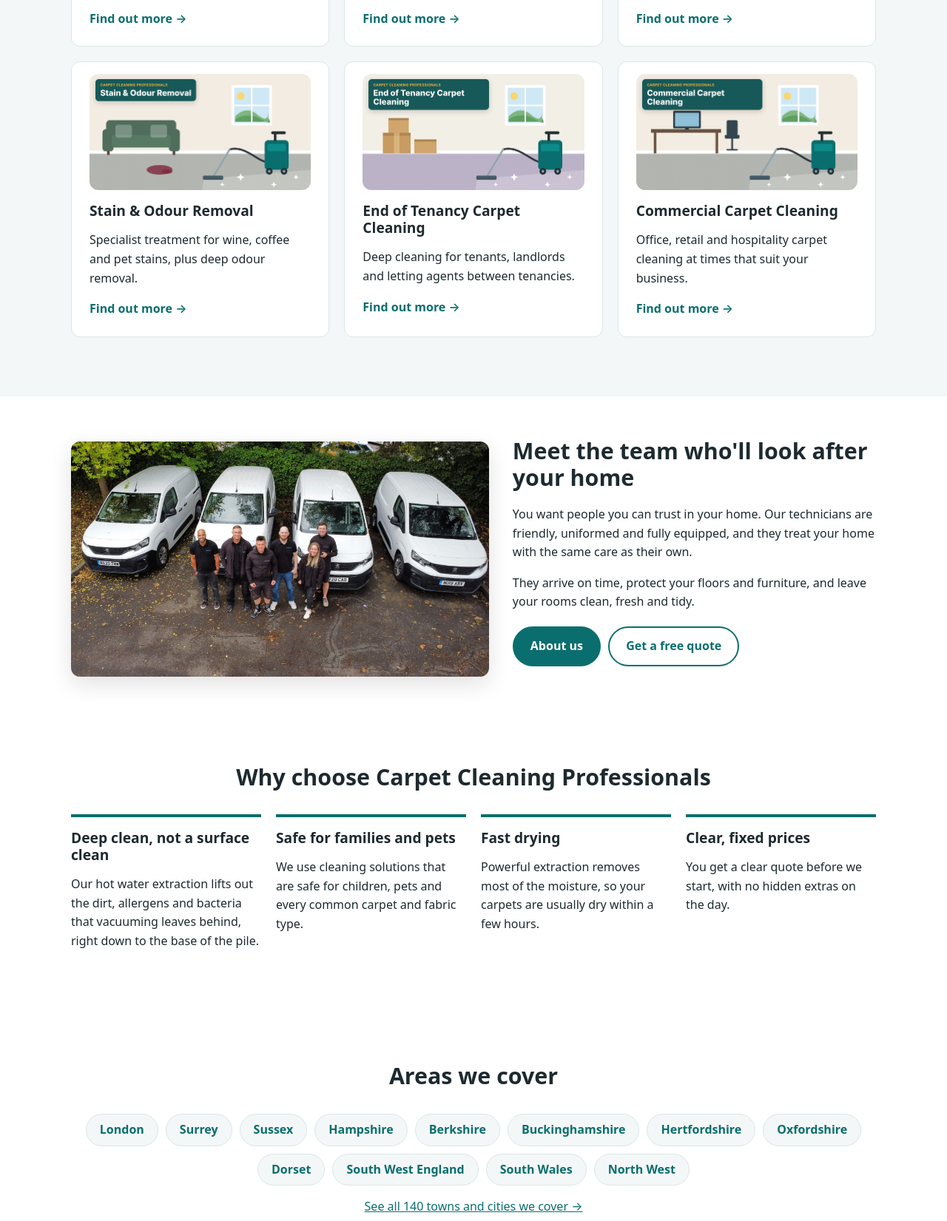
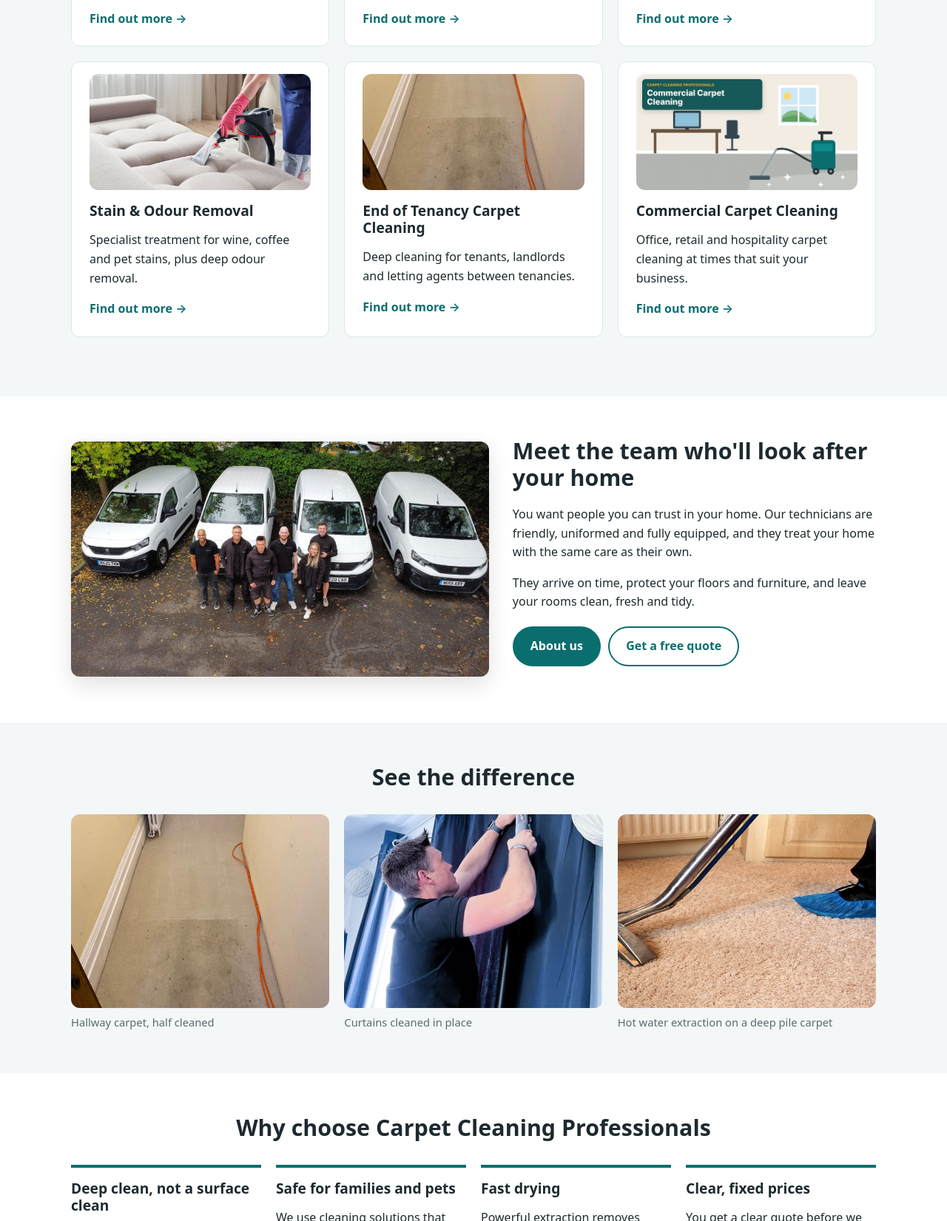
Before and after one commit to clean-aj/carpet-cleaning-professionals, an Eleventy site: page src/content/home.md in a window 1280 px wide. Shown: the part 1333-2984 px from the top of the page at 74% size. Built offline with nearby package versions, Linux system fonts and the light colour scheme; Eleventy itself is replaced by a stand-in of ours; files that its build step writes are made by us from their sources.

Commit message:
Add real job and cleaning photos to service pages and home gallery
- Carpet, upholstery, stain removal and end of tenancy pages use photos
- Real hallway before/after and curtain cleaning photos in page content
- 'See the difference' photo gallery on the home page, editable in the CMS
- Generator no longer overwrites real service/blog photos

Co-Authored-By: Claude Opus 5.5 <noreply@anthropic.com>
Claude-Session: https://claude.ai/code/session_01HcsMWX8vXi4Tnpb6pxRqFQ

```diff
--- a/scripts/generate-locations.mjs
+++ b/scripts/generate-locations.mjs
@@ -314,7 +314,7 @@ for (const [md, img, scene, heading] of extra) {
   const alt = `Illustration of ${describeScene({ scene, seed })}, captioned "${heading}" by Carpet Cleaning Professionals`;
   const mdPath = `${root}src/content/${md}`;
   let text = readFileSync(mdPath, "utf8");
-  if (!/^image:/m.test(text) || FORCE) {
+  if (!/^image:/m.test(text) || (FORCE && /^image: "?\/images\/(services|blog)\//m.test(text))) {
     text = text.replace(/^image:.*\n|^imageAlt:.*\n/gm, "");
     text = text.replace(/\n---\n/, `\nimage: ${yaml("/images/" + img)}\nimageAlt: ${yaml(alt)}\n---\n`);
     writeFileSync(mdPath, text);
--- a/src/_includes/page.njk
+++ b/src/_includes/page.njk
@@ -40,6 +40,24 @@ layout: base.njk
       <p>They arrive on time, protect your floors and furniture, and leave your rooms clean, fresh and tidy.</p>
       <p><a class="btn" href="/about/">About us</a> <a class="btn btn-outline" href="/contact/">Get a free quote</a></p>
     </div>
+  </div>
+</section>
+{%- endif %}
+
+{%- if gallery %}
+<section class="section section-alt">
+  <div class="container">
+    <h2 class="section-title">See the difference</h2>
+    <ul class="gallery">
+      {%- for g in gallery %}
+      <li>
+        <figure>
+          <img src="{{ g.image }}" alt="{{ g.alt }}" sizes="(min-width: 900px) 360px, 100vw">
+          {%- if g.caption %}<figcaption>{{ g.caption }}</figcaption>{% endif %}
+        </figure>
+      </li>
+      {%- endfor %}
+    </ul>
   </div>
 </section>
 {%- endif %}
--- a/src/assets/styles.css
+++ b/src/assets/styles.css
@@ -158,6 +158,14 @@ h3 { font-size: 1.2rem; }
 .quote-card { overflow: hidden; }
 .quote-photo { display: block; width: calc(100% + 48px); max-width: none; height: auto; margin: -24px -24px 18px; aspect-ratio: 3 / 2; object-fit: cover; }
 
+/* Photos */
+.photo-figure { margin: 24px 0; max-width: 420px !important; }
+.photo-figure img, .gallery img { display: block; width: 100%; height: auto; border-radius: var(--radius); }
+figcaption { font-size: .92rem; color: var(--muted); margin-top: 8px; }
+.gallery { list-style: none; padding: 0; margin: 0; display: grid; gap: 20px; grid-template-columns: repeat(auto-fit, minmax(260px, 1fr)); }
+.gallery figure { margin: 0; }
+.gallery img { aspect-ratio: 4 / 3; object-fit: cover; }
+
 /* CTA */
 .cta { background: var(--brand-dark); color: #fff; padding: 48px 0; }
 .cta-inner { display: flex; flex-wrap: wrap; align-items: center; justify-content: space-between; gap: 20px; }
--- a/src/content/home.md
+++ b/src/content/home.md
@@ -20,6 +20,16 @@ features:
     text: Powerful extraction removes most of the moisture, so your carpets are usually dry within a few hours.
   - title: Clear, fixed prices
     text: You get a clear quote before we start, with no hidden extras on the day.
+gallery:
+  - image: "/images/photos/hallway-carpet-cleaning-before-and-after.jpg"
+    alt: "Before and after carpet cleaning in a hallway by Carpet Cleaning Professionals: the cleaned far half of the cream carpet is bright, while the uncleaned near half is grey and marked with dirt"
+    caption: "Hallway carpet, half cleaned"
+  - image: "/images/photos/curtain-cleaning-technician-navy-curtains.jpg"
+    alt: "Carpet Cleaning Professionals technician cleaning navy blue eyelet curtains with a handheld upholstery extraction tool"
+    caption: "Curtains cleaned in place"
+  - image: "/images/photos/hot-water-extraction-carpet-cleaning-beige-carpet.jpg"
+    alt: "Hot water extraction carpet cleaning wand cleaning a beige twist pile carpet, with a technician wearing blue protective shoe covers"
+    caption: "Hot water extraction on a deep pile carpet"
 ---
 Carpets take a lot of punishment: everyday foot traffic, spills, pets and muddy shoes. Over time, dirt works deep into the fibres, making carpets look tired and dull and trapping allergens and odours.
 
--- a/src/content/services/carpet-cleaning.md
+++ b/src/content/services/carpet-cleaning.md
@@ -5,8 +5,8 @@ description: Deep hot water extraction carpet cleaning that removes dirt, allerg
 summary: Deep hot water extraction cleaning that removes ground-in dirt, allergens and stains.
 intro: Deep hot water extraction cleaning that restores colour, softness and freshness to your carpets.
 order: 1
-image: "/images/services/professional-carpet-cleaning-hot-water-extraction.jpg"
-imageAlt: "Illustration of a hot water extraction carpet cleaning machine cleaning a sage green living room carpet beside a tan sofa, with a window looking out over green hills, captioned \"Carpet Cleaning\" by Carpet Cleaning Professionals"
+image: "/images/photos/hot-water-extraction-carpet-cleaning-beige-carpet.jpg"
+imageAlt: "Hot water extraction carpet cleaning wand cleaning a beige twist pile carpet, with a technician wearing blue protective shoe covers"
 ---
 ## Our carpet cleaning process
 
@@ -16,6 +16,11 @@ imageAlt: "Illustration of a hot water extraction carpet cleaning machine cleani
 4. **Agitation:** we work the solution gently into the pile.
 5. **Hot water extraction:** we rinse and extract, removing dirt and most of the moisture.
 6. **Grooming:** we reset the pile so it dries evenly and looks its best.
+
+<figure class="photo-figure">
+<img src="/images/photos/hallway-carpet-cleaning-before-and-after.jpg" alt="Before and after carpet cleaning in a hallway by Carpet Cleaning Professionals: the cleaned far half of the cream carpet is bright, while the uncleaned near half is grey and marked with dirt" sizes="(min-width: 800px) 420px, 100vw">
+<figcaption>A real hallway job, half cleaned: the difference our hot water extraction makes.</figcaption>
+</figure>
 
 ## Benefits of professional carpet cleaning
 
--- a/src/content/services/end-of-tenancy-carpet-cleaning.md
+++ b/src/content/services/end-of-tenancy-carpet-cleaning.md
@@ -5,8 +5,8 @@ description: End of tenancy carpet cleaning for tenants, landlords and letting a
 summary: Deep cleaning for tenants, landlords and letting agents between tenancies.
 intro: Help secure your deposit, or get your property ready for the next tenant.
 order: 5
-image: "/images/services/end-of-tenancy-carpet-cleaning-empty-room.jpg"
-imageAlt: "Illustration of a carpet cleaning machine cleaning the lilac carpet of an empty room with moving boxes stacked against the wall, captioned \"End of Tenancy Carpet Cleaning\" by Carpet Cleaning Professionals"
+image: "/images/photos/hallway-carpet-cleaning-before-and-after-landscape.jpg"
+imageAlt: "Hallway carpet half cleaned by Carpet Cleaning Professionals, showing a clear line between the bright cleaned cream carpet and the grey, dirty uncleaned section"
 ---
 ## For tenants
 
--- a/src/content/services/stain-odour-removal.md
+++ b/src/content/services/stain-odour-removal.md
@@ -5,8 +5,8 @@ description: Specialist treatment for wine, coffee, pet and other tough carpet s
 summary: Specialist treatment for wine, coffee and pet stains, plus deep odour removal.
 intro: Specialist treatment for tough stains and lingering smells.
 order: 4
-image: "/images/services/carpet-stain-and-odour-removal.jpg"
-imageAlt: "Illustration of a carpet cleaning machine about to remove a red wine stain from a grey carpet beside a green sofa, captioned \"Stain & Odour Removal\" by Carpet Cleaning Professionals"
+image: "/images/photos/sofa-stain-removal-upholstery-extraction.jpg"
+imageAlt: "Upholstery extraction tool removing a stain from a beige fabric sofa, used by a cleaner wearing pink rubber gloves"
 ---
 ## Stains we treat
 
--- a/src/content/services/upholstery-cleaning.md
+++ b/src/content/services/upholstery-cleaning.md
@@ -5,8 +5,8 @@ description: Professional sofa, armchair and upholstery cleaning for fabric furn
 summary: Sofa, armchair and fabric furniture cleaning that removes stains, odours and everyday grime.
 intro: Bring your sofas, armchairs and dining chairs back to their best.
 order: 2
-image: "/images/services/professional-sofa-upholstery-cleaning.jpg"
-imageAlt: "Illustration of an upholstery cleaning wand cleaning the seat of a brown fabric sofa in a living room, captioned \"Upholstery Cleaning\" by Carpet Cleaning Professionals"
+image: "/images/photos/fabric-sofa-upholstery-cleaning-grey-cushion.jpg"
+imageAlt: "Upholstery cleaning tool lifting dirt from a light grey fabric sofa cushion, leaving a visibly cleaner stripe"
 ---
 ## Fabric-safe cleaning
 
@@ -17,8 +17,14 @@ Every fabric is different. We check the care labels and test a hidden area first
 - Sofas and armchairs
 - Dining chairs
 - Headboards
+- Curtains
 - Cushions
 - Office chairs and seating
+
+<figure class="photo-figure">
+<img src="/images/photos/curtain-cleaning-technician-navy-curtains.jpg" alt="Carpet Cleaning Professionals technician cleaning navy blue eyelet curtains with a handheld upholstery extraction tool" sizes="(min-width: 800px) 420px, 100vw">
+<figcaption>Our technician cleaning curtains in place, so there's no need to take them down.</figcaption>
+</figure>
 
 ## Common problems we treat
 
```
Also changed, not shown: .pages.yml, src/images/photos/curtain-cleaning-technician-navy-curtains.jpg (added), src/images/photos/fabric-sofa-upholstery-cleaning-grey-cushion.jpg (added), src/images/photos/hallway-carpet-cleaning-before-and-after-landscape.jpg (added), src/images/photos/hallway-carpet-cleaning-before-and-after.jpg (added), src/images/photos/hot-water-extraction-carpet-cleaning-beige-carpet.jpg (added), src/images/photos/sofa-stain-removal-upholstery-extraction.jpg (added).
